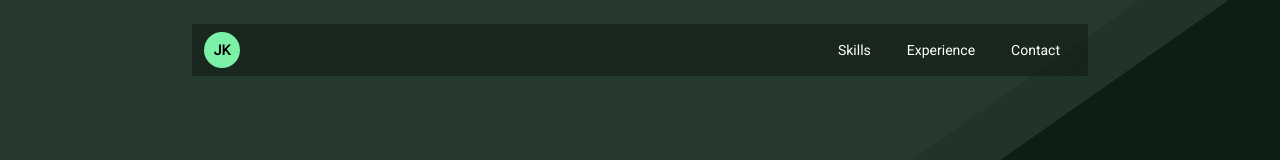
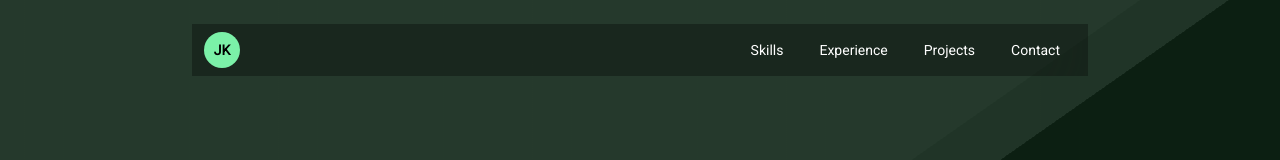
Before and after one commit to justinkahrs/homepage-2025, a Next.js app: page / in a window 1280 px wide. Shown: the top 160 px of the page. Built offline with nearby package versions, Linux system fonts and the light colour scheme; no server answers; a web font is replaced by a local one.

Commit message:
add projects to nav

```diff
--- a/app/page.tsx
+++ b/app/page.tsx
@@ -14,7 +14,7 @@ export default function App() {
   const [pendingTarget, setPendingTarget] = useState<string | null>(null);
   const { scrollY } = useScroll();
   const updateActiveFromScroll = () => {
-    const ids = ["home", "skills", "experience", "contact"] as const;
+    const ids = ["home", "skills", "experience", "projects", "contact"] as const;
     // If a click initiated the scroll, freeze the active state to that target
     // and ignore all scroll-based calculations until the scroll ends.
     if (pendingTarget) {
--- a/components/Nav.tsx
+++ b/components/Nav.tsx
@@ -7,6 +7,7 @@ type NavItem = {
 const NAV: NavItem[] = [
   { label: "Skills", href: "#skills" },
   { label: "Experience", href: "#experience" },
+  { label: "Projects", href: "#projects" },
   { label: "Contact", href: "#contact" },
 ];
 interface NavProps {
--- a/components/Quote.tsx
+++ b/components/Quote.tsx
@@ -55,7 +55,7 @@ export default function Quote() {
       className="relative right-[50%] left-[50%] -mt-32 -mr-[50vw] -ml-[50vw]
         w-screen bg-green-300 px-6 py-40 text-black sm:px-12"
     >
-      <div className="mx-auto max-w-4xl">
+      <div id="projects" className="mx-auto max-w-4xl">
         <div
           className="flex flex-col gap-4 sm:flex-row sm:items-center
             sm:justify-between"
```
